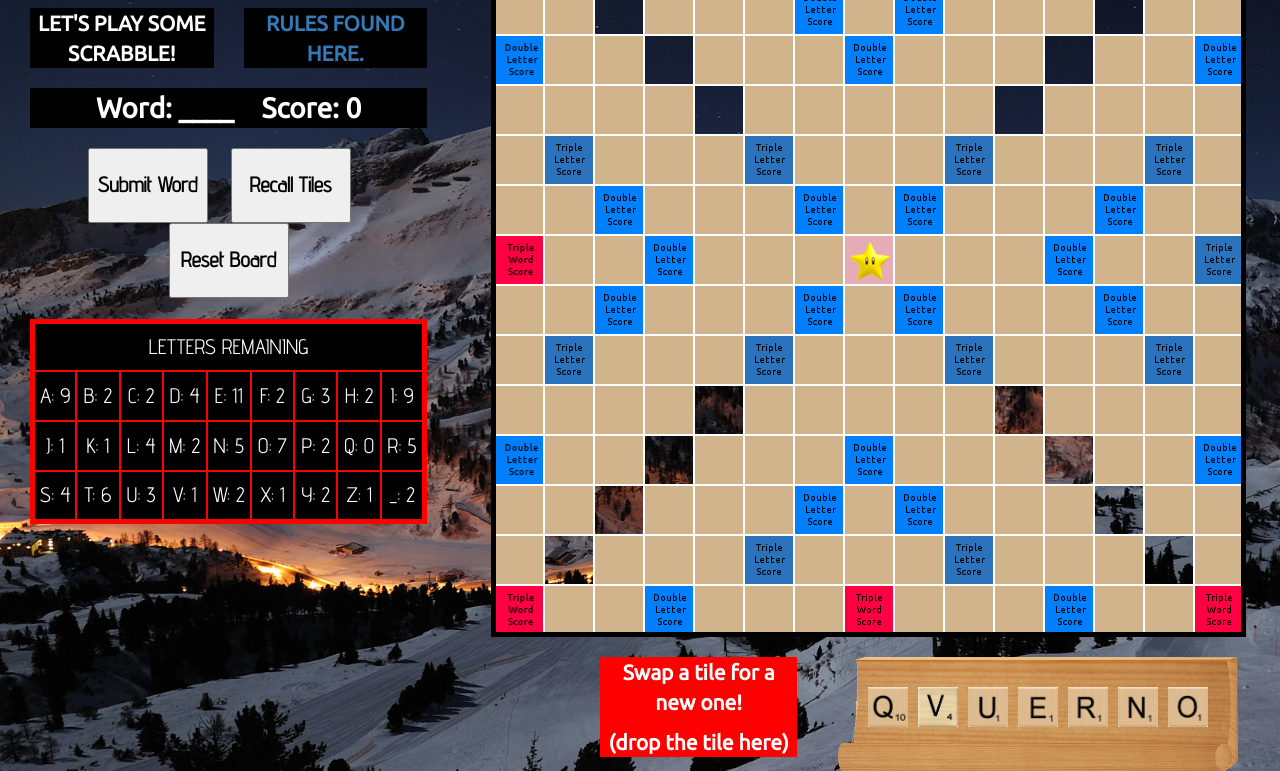
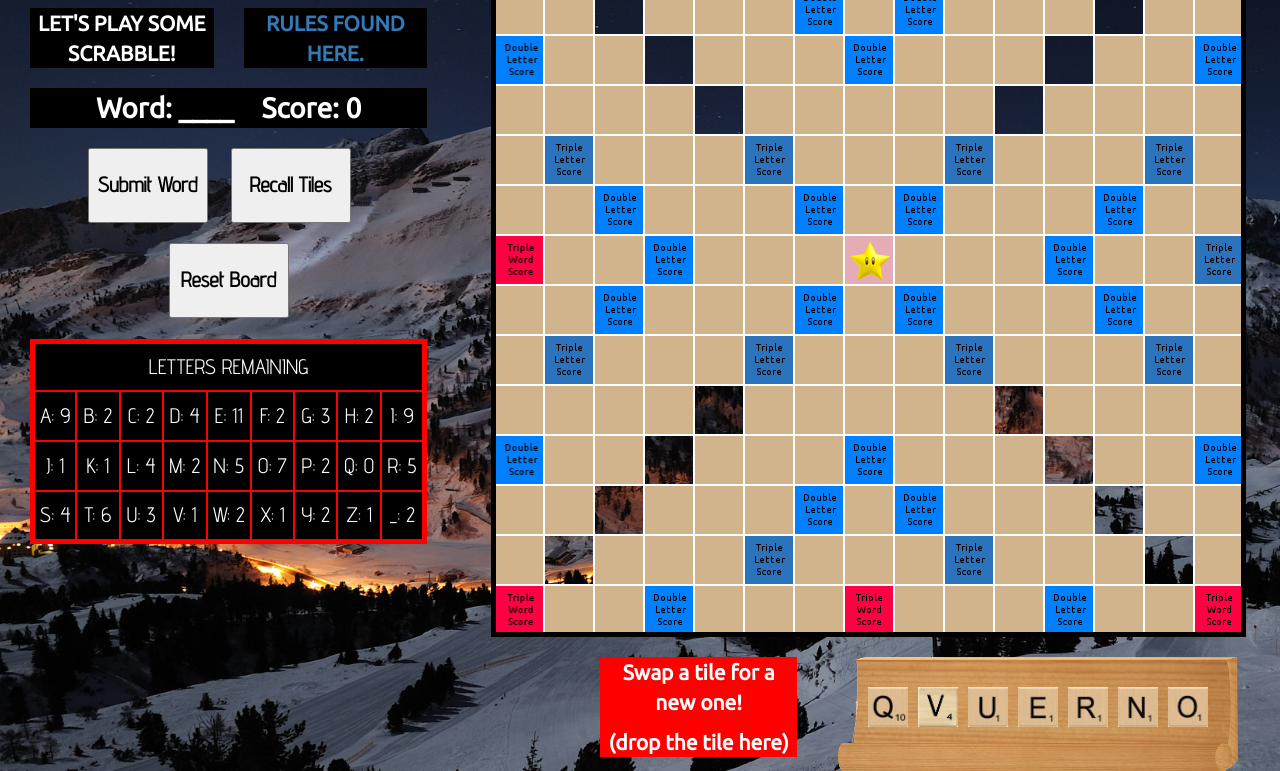
Before and after one commit to JasonD94/scrabble, a plain HTML site: page index.html in a window 1280 px wide. Shown: the part 158-929 px from the top of the page. Drawn offline with nearby package versions, Linux system fonts and the light colour scheme; a web font is replaced by a local one.

Commit message:
Adding spacing between the buttons for when the page resizes

```diff
--- a/css/scrabble_v2.css
+++ b/css/scrabble_v2.css
@@ -342,6 +342,13 @@ button {
   margin-top: 20px;
 }
 
+/**
+ *    Add some spacing between the buttons for when the page resizes
+ */
+.button_spacing {
+  margin-top: 20px;
+}
+
 /*
   This chunk contains all the highlight / text related CSS.
   Mostly center / left / right alignment and changing the color / font of text.
--- a/index.html
+++ b/index.html
@@ -117,7 +117,7 @@
 
           <!--  Add some horizontal spacing between the three buttons. -->
           <div class="divider"></div>
-          <button onclick="confirm_reset();">Reset Board</button>
+          <button class="button_spacing" onclick="confirm_reset();">Reset Board</button>
         </div>
 
         <!-- Error / Success messages appear in this div. -->
```
